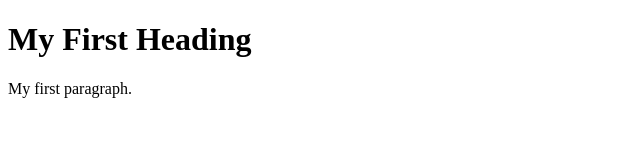
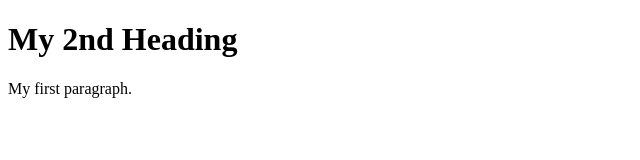
Before and after one commit to ginish314/CI-CD, a plain HTML site: page index.html in a window 1280 px wide. Shown: the whole page, without its empty margins (0-640 px from the left). Drawn offline with Linux system fonts and the light colour scheme.

Commit message:
Update index.html

```diff
--- a/index.html
+++ b/index.html
@@ -2,7 +2,7 @@
 <html>
 <body>
 
-<h1>My First Heading</h1>
+<h1>My 2nd  Heading</h1>
 
 <p>My first paragraph.</p>
 
```
